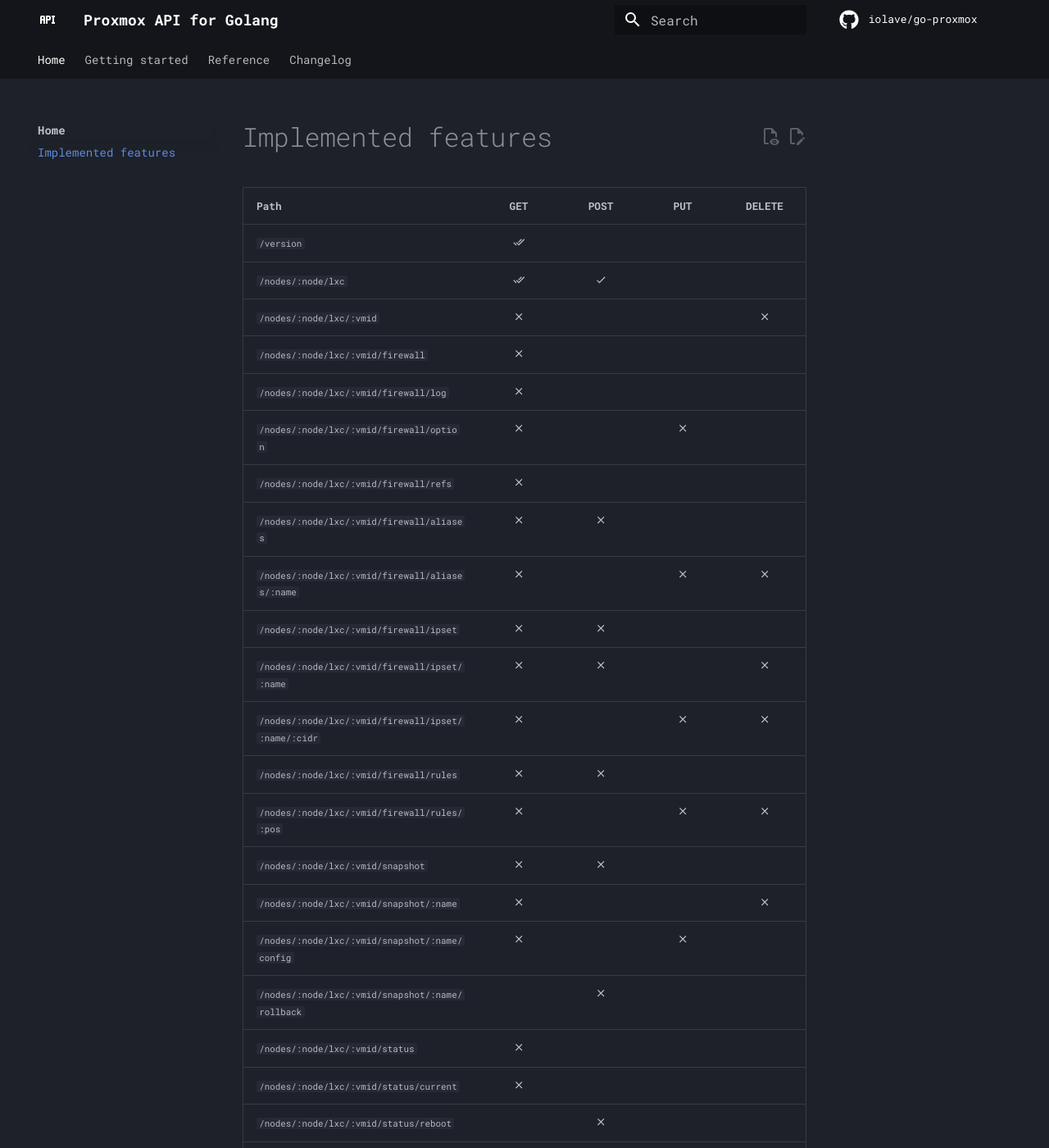
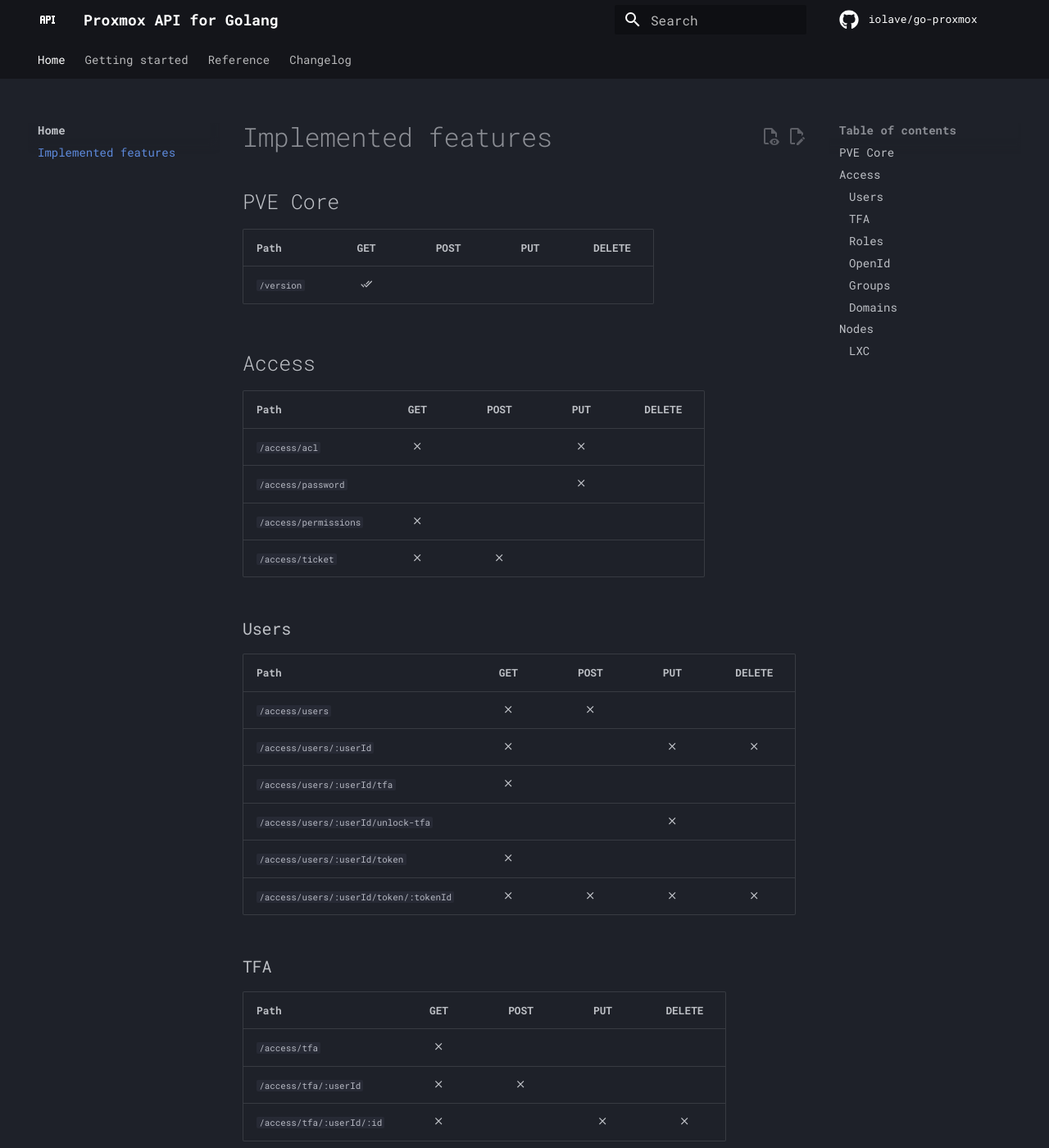
Before and after one commit to iolave/go-proxmox, an MkDocs documentation site: the page built from docs/implemented-features.md, in a window 1280 px wide and 1400 px high. Shown: the whole window at 82% size. Built offline with MkDocs 1.6.1 and Material for MkDocs 9.7.7, drawn with Linux system fonts in a browser that asks for light colours; comment, search, counter and statistics services are not loaded; some of the changed text lies outside the part shown.

Commit message:
added missing access implemented features

```diff
--- a/docs/implemented-features.md
+++ b/docs/implemented-features.md
@@ -1,6 +1,63 @@
+## PVE Core
 | Path                                                        | GET                | POST           | PUT | DELETE |
 |-------------------------------------------------------------|:------------------:|:--------------:|:-----:|:-:|
 | `/version`                                                  |:material-check-all:|
+
+## Access
+| Path                                                        | GET                | POST           | PUT | DELETE |
+|-------------------------------------------------------------|:------------------:|:--------------:|:-----:|:-:|
+| `/access/acl`                                               |:material-close:||:material-close:|
+| `/access/password`                                          |||:material-close:|
+| `/access/permissions`                                       |:material-close:|
+| `/access/ticket`                                            |:material-close:|:material-close:|
+
+### Users
+| Path                                                        | GET                | POST           | PUT | DELETE |
+|-------------------------------------------------------------|:------------------:|:--------------:|:-----:|:-:|
+| `/access/users`                                             |:material-close:|:material-close:|
+| `/access/users/:userId`                                     |:material-close:||:material-close:|:material-close:|
+| `/access/users/:userId/tfa`                                 |:material-close:|
+| `/access/users/:userId/unlock-tfa`                          |||:material-close:|
+| `/access/users/:userId/token`                               |:material-close:|
+| `/access/users/:userId/token/:tokenId`                      |:material-close:|:material-close:|:material-close:|:material-close:|
+
+### TFA
+| Path                                                        | GET                | POST           | PUT | DELETE |
+|-------------------------------------------------------------|:------------------:|:--------------:|:-----:|:-:|
+| `/access/tfa`                                               |:material-close:|
+| `/access/tfa/:userId`                                       |:material-close:|:material-close:|
+| `/access/tfa/:userId/:id`                                   |:material-close:||:material-close:|:material-close:|
+
+### Roles
+| Path                                                        | GET                | POST           | PUT | DELETE |
+|-------------------------------------------------------------|:------------------:|:--------------:|:-----:|:-:|
+| `/access/roles`                                             |:material-close:|:material-close:|
+| `/access/roles/:roleId`                                     |:material-close:||:material-close:|:material-close:|
+
+### OpenId
+| Path                                                        | GET                | POST           | PUT | DELETE |
+|-------------------------------------------------------------|:------------------:|:--------------:|:-----:|:-:|
+| `/access/openid/auth-url`                                   ||:material-close:|
+| `/access/openid/login`                                      ||:material-close:|
+
+
+### Groups
+| Path                                                        | GET                | POST           | PUT | DELETE |
+|-------------------------------------------------------------|:------------------:|:--------------:|:-----:|:-:|
+| `/access/groups`                                            |:material-close:|:material-close:|
+| `/access/groups/:groupId`                                   |:material-close:||:material-close:|:material-close:|
+
+### Domains
+| Path                                                        | GET                | POST           | PUT | DELETE |
+|-------------------------------------------------------------|:------------------:|:--------------:|:-----:|:-:|
+| `/access/domains`                                           |:material-close:|:material-close:|
+| `/access/domains/:realmId`                                  |:material-close:||:material-close:|:material-close:|
+| `/access/domains/:realmId/sync`                             ||:material-close:|
+
+## Nodes
+### LXC
+| Path                                                        | GET                | POST           | PUT | DELETE |
+|-------------------------------------------------------------|:------------------:|:--------------:|:-----:|:-:|
 | `/nodes/:node/lxc`                                          |:material-check-all:|:material-check:|
 | `/nodes/:node/lxc/:vmid`                                    |:material-close:| | |:material-close:|
 | `/nodes/:node/lxc/:vmid/firewall`                           |:material-close:|
```
